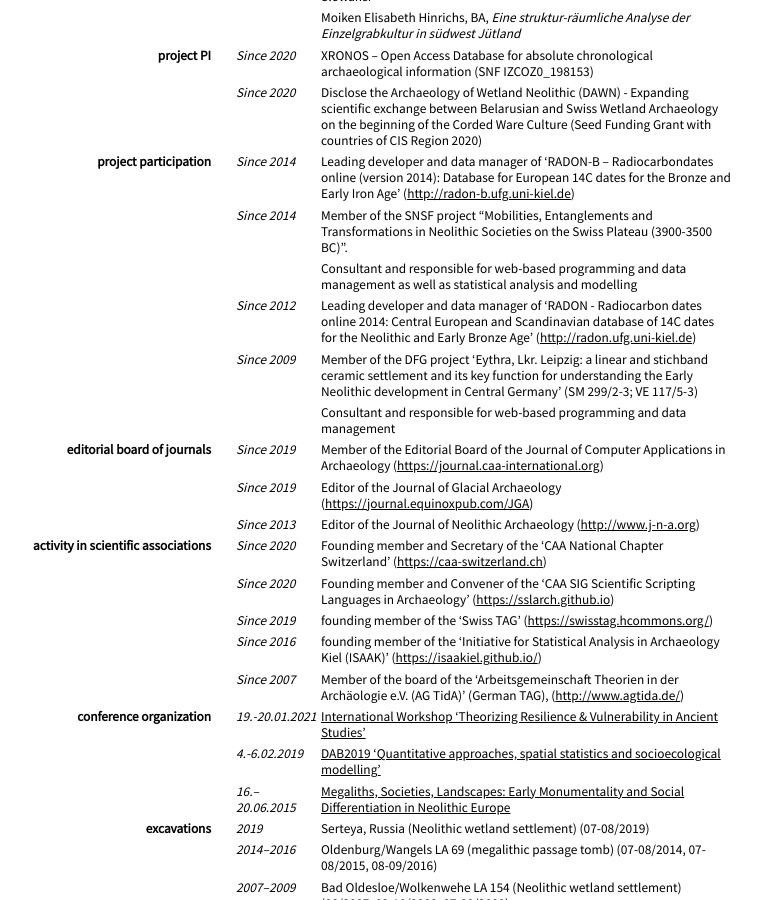
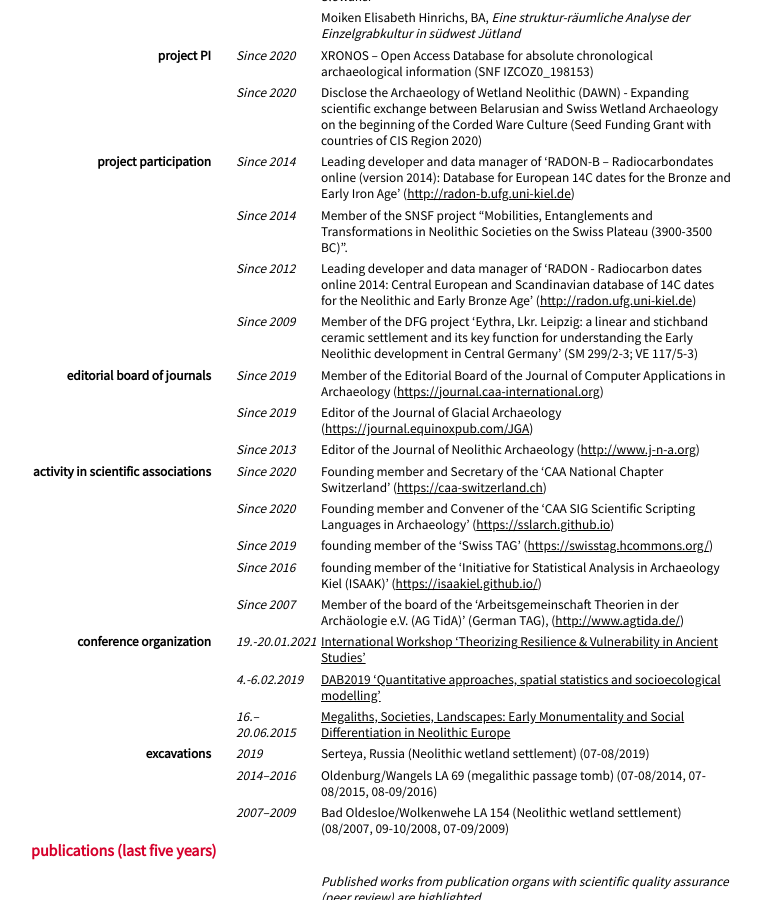
Before and after one commit to MartinHinz/cv, a Jekyll site: the page built from cv_english.md, in a window 1280 px wide and 900 px high, scrolled down 1690 px. Shown: the whole window, without its empty margins (209-970 px from the left). Built offline with Jekyll 4.4.1, drawn with Linux system fonts in a browser that asks for light colours; nearby versions of some CDN libraries; our own code applies the rules of GitHub Pages for plain Markdown files.

Commit message:
updated cv

```diff
--- a/cv_english.md
+++ b/cv_english.md
@@ -148,14 +148,12 @@ Since 2014
 
 Since 2014
 : - Member of the SNSF project "Mobilities, Entanglements and Transformations in Neolithic Societies on the Swiss Plateau (3900-3500 BC)".
-  - Consultant and responsible for web-based programming and data management as well as statistical analysis and modelling
 
 Since 2012
 : - Leading developer and data manager of 'RADON - Radiocarbon dates online 2014: Central European and Scandinavian database of 14C dates for the Neolithic and Early Bronze Age' ([http://radon.ufg.uni-kiel.de](http://radon.ufg.uni-kiel.de))
 
 Since 2009
 : - Member of the DFG project 'Eythra, Lkr. Leipzig: a linear and stichband ceramic settlement and its key function for understanding the Early Neolithic development in Central Germany' (SM 299/2-3; VE 117/5-3)
-  - Consultant and responsible for web-based programming and data management
 
 ### editorial board of journals
 Since 2019
```
